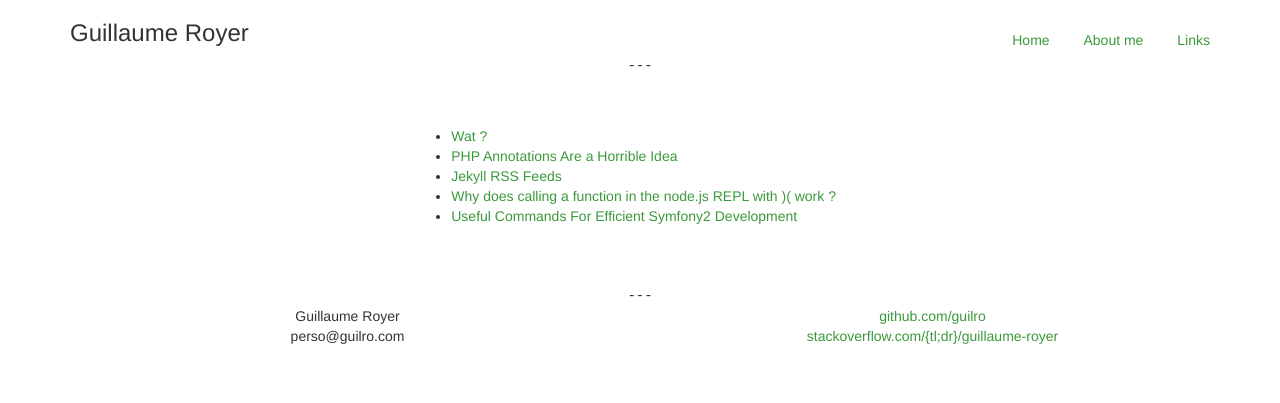
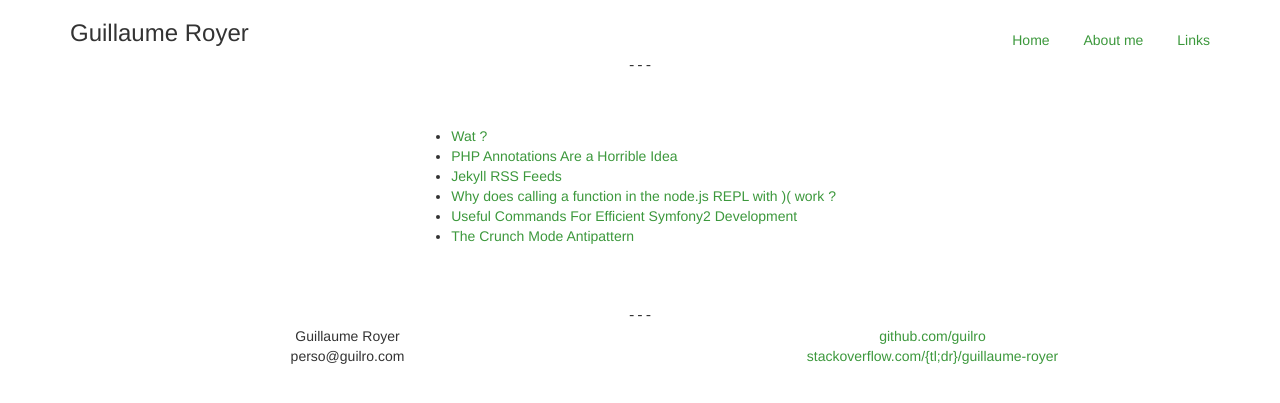
Before and after one commit to jillro/guilro.github.io, a Jekyll site: the page built from links.html, in a window 1280 px wide. Shown: the top 403 px of the page. Built offline with Jekyll 4.4.1, drawn with Linux system fonts in a browser that asks for light colours; Markdown is read by kramdown in place of the engine named in the settings.

Commit message:
add link http://chadfowler.com/blog/2014/01/22/the-crunch-mode-antipattern/ The Crunch Mode Antipattern

```diff
--- a/links.html
+++ b/links.html
@@ -10,6 +10,7 @@ title: Links
             <li><a href="https://github.com/snaptortoise/jekyll-rss-feeds">Jekyll RSS Feeds</a></li>
             <li><a href="http://stackoverflow.com/questions/19310788/why-does-calling-a-function-in-the-node-js-repl-with-work">Why does calling a function in the node.js REPL with )( work ?</a></li>
             <li><a href="http://johnkary.net:8081/blog/useful-commands-for-efficient-symfony2-development/">Useful Commands For Efficient Symfony2 Development</a></li>
+            <li><a href="http://chadfowler.com/blog/2014/01/22/the-crunch-mode-antipattern/">The Crunch Mode Antipattern</a></li>
         </ul>
     </div>
 </div>
```
